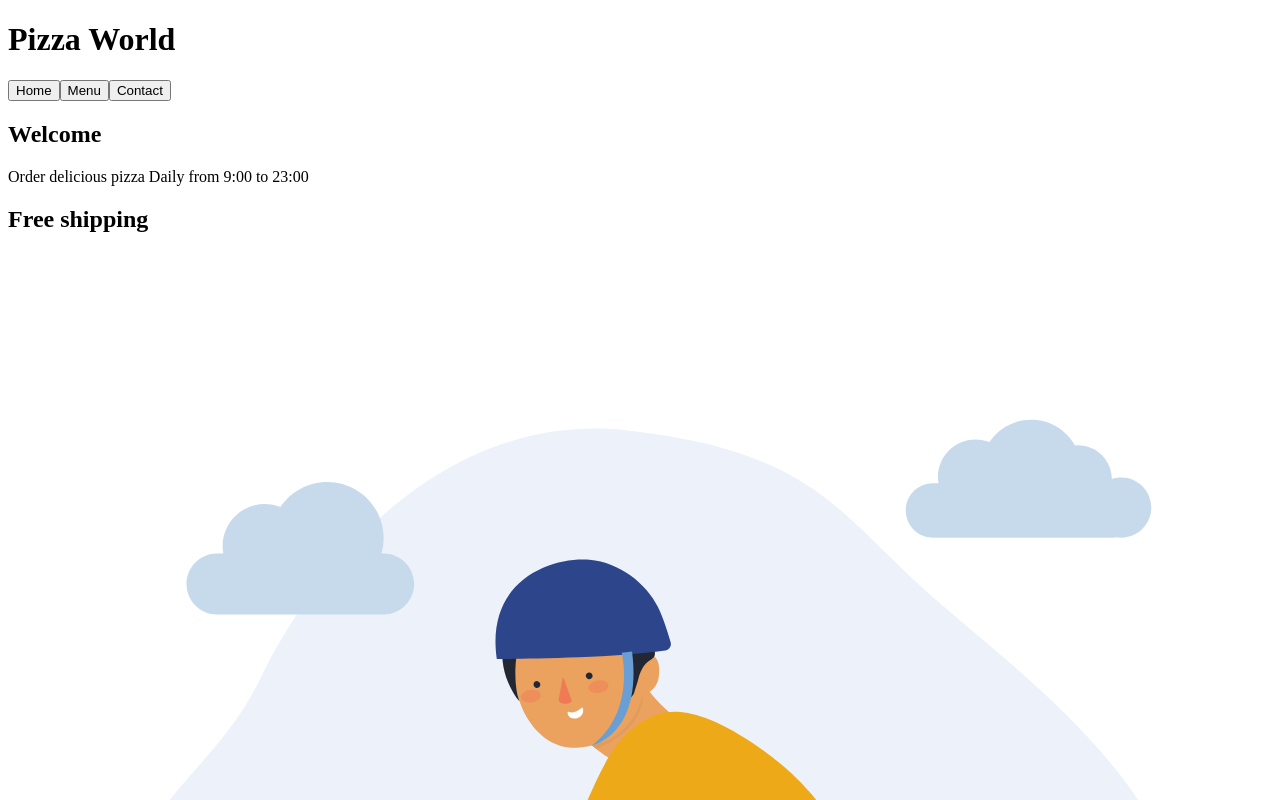
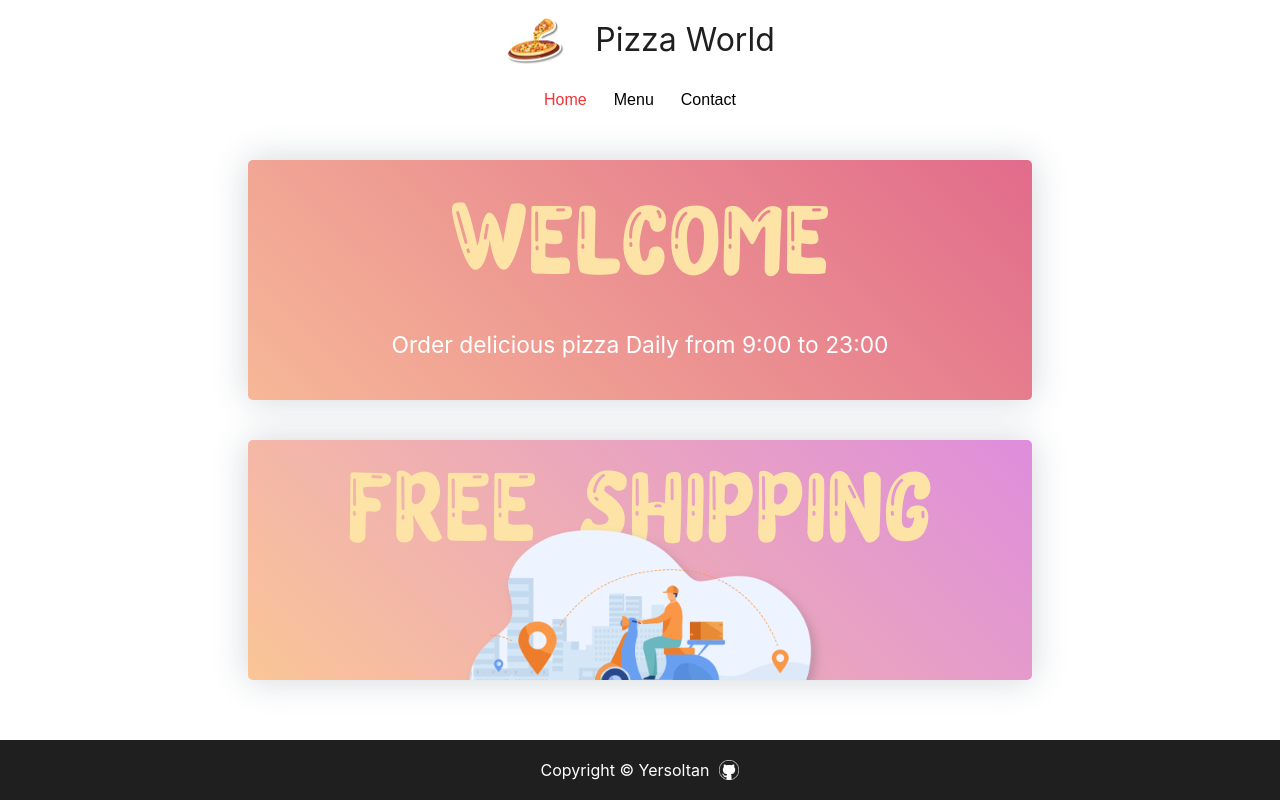
Before and after one commit to Yersoltan01/restaurant-page, a website built with webpack: page dist/index.html in a window 1280 px wide. Shown: the top 800 px of the page. Built offline with Linux system fonts and the light colour scheme.

Commit message:
Add css to home module#2

```diff
--- a/package.json
+++ b/package.json
@@ -21,6 +21,7 @@
     "css-loader": "^6.7.1",
     "style-loader": "^3.3.1",
     "webpack": "^5.73.0",
-    "webpack-cli": "^4.10.0"
+    "webpack-cli": "^4.10.0",
+    "webpack-dev-server": "^4.9.3"
   }
 }
--- a/src/index.js
+++ b/src/index.js
@@ -1,3 +1,4 @@
+import './reset.css';
 import './style.css';
 import loadHome from "./modules/home";
 import loadMenu from "./modules/menu";
@@ -5,14 +6,17 @@ import loadContact from "./modules/contact";
 
 function createHeader() {
   const header = document.createElement('header');
-  header.classList.add('header');
+
+  const logo = document.createElement('img');
+  logo.src = '../src/img/logo.png';
+  logo.setAttribute('id', 'logo');
 
   const restarauntName = document.createElement('h1');
   restarauntName.classList.add('restaraunt-name');
   restarauntName.textContent = 'Pizza World';
 
+  header.appendChild(logo);
   header.appendChild(restarauntName);
-  header.appendChild(createNav());
 
   return header;
 }
@@ -80,10 +84,14 @@ function createFooter() {
   const copyright = document.createElement('p');
   copyright.textContent = 'Copyright © Yersoltan';
 
+  const githubLogo = document.createElement('img');
+  githubLogo.src = '../src/img/github.png';
+
   const githubLink = document.createElement('a');
   githubLink.href = 'https://github.com/Yersoltan01';
 
   githubLink.appendChild(copyright);
+  githubLink.appendChild(githubLogo);
   footer.appendChild(githubLink);
 
   return footer;
@@ -93,6 +101,7 @@ function initializeWebsite() {
   const content = document.getElementById("content");
 
   content.appendChild(createHeader());
+  content.appendChild(createNav());
   content.appendChild(createMain());
   content.appendChild(createFooter());
   setActiveBtn(document.querySelector(".button-nav"));
--- a/src/modules/home.js
+++ b/src/modules/home.js
@@ -1,4 +1,4 @@
-import shippingImage from '../img/shipping.svg';
+import shippingImage from '../img/delivery.png';
 
 function createHome() {
   const home = document.createElement('div');
--- /dev/null
+++ b/src/reset.css
@@ -0,0 +1,48 @@
+/* http://meyerweb.com/eric/tools/css/reset/
+   v2.0 | 20110126
+   License: none (public domain)
+*/
+
+html, body, div, span, applet, object, iframe,
+h1, h2, h3, h4, h5, h6, p, blockquote, pre,
+a, abbr, acronym, address, big, cite, code,
+del, dfn, em, img, ins, kbd, q, s, samp,
+small, strike, strong, sub, sup, tt, var,
+b, u, i, center,
+dl, dt, dd, ol, ul, li,
+fieldset, form, label, legend,
+table, caption, tbody, tfoot, thead, tr, th, td,
+article, aside, canvas, details, embed,
+figure, figcaption, footer, header, hgroup,
+menu, nav, output, ruby, section, summary,
+time, mark, audio, video {
+	margin: 0;
+	padding: 0;
+	border: 0;
+	font-size: 100%;
+	font: inherit;
+	vertical-align: baseline;
+}
+/* HTML5 display-role reset for older browsers */
+article, aside, details, figcaption, figure,
+footer, header, hgroup, menu, nav, section {
+	display: block;
+}
+body {
+	line-height: 1;
+}
+ol, ul {
+	list-style: none;
+}
+blockquote, q {
+	quotes: none;
+}
+blockquote:before, blockquote:after,
+q:before, q:after {
+	content: '';
+	content: none;
+}
+table {
+	border-collapse: collapse;
+	border-spacing: 0;
+}
--- a/src/style.css
+++ b/src/style.css
@@ -5,3 +5,162 @@
   font-weight: normal;
   font-style: normal;
 }
+
+body {
+  height: 100vh;
+}
+
+#content {
+  color: #1f1f1f;
+  font-family: -apple-system, BlinkMacSystemFont, "Segoe UI", Roboto, Helvetica, Arial, sans-serif, "Apple Color Emoji", "Segoe UI Emoji", "Segoe UI Symbol";
+  width: 100vw;
+  height: 100vh;
+  display: flex;
+  flex-direction: column;
+}
+
+a {
+  color: #fff;
+  text-decoration: none;
+}
+
+ /*                   header                      */
+
+header {
+  font-size: 2rem;
+  padding: 15px 0;
+  width: 100%;
+  display: flex;
+  gap: 30px;
+  align-items: center;
+  justify-content: center;
+  flex-wrap: wrap;
+  text-align: center;
+}
+
+#logo {
+  width: 60px;
+  height: 50px;
+}
+
+/*                   nav                      */
+
+nav {
+  padding: 10px 0;
+  background-color: #fff;
+  position: sticky;
+  top: 0;
+  display: flex;
+  justify-content: center;
+  gap: 15px;
+  flex-wrap: wrap;
+}
+
+nav button {
+  font-size: 1rem;
+  background-color: unset;
+  border-style: unset;
+  cursor: pointer;
+}
+
+.active {
+  color: #ef3537;
+}
+
+/*                     main                      */
+
+main {
+  margin-top: 20px;
+  padding: 20px 6em;
+  display: flex;
+  justify-content: center;
+}
+
+/*                     home                      */
+
+.home {
+  display: flex;
+  flex-direction: column;
+  gap: 40px;
+  flex-wrap: wrap;
+  justify-self: stretch;
+}
+
+.welcome {
+  padding: 0 calc(15px + 10vw);
+  color: #fff;
+  font-size: calc(10px + 1vw);
+  display: flex;
+  justify-content: space-evenly;
+  text-align: center;
+  flex-direction: column;
+  background: -webkit-linear-gradient(45deg, #f6b797, #e16b8b);
+}
+
+.welcome h2 {
+  font-family: 'choco_bubbleballon_style';
+  color: #fde4a6;
+  font-size: calc(25px + 5vw);
+}
+
+.delivery {
+  background: -webkit-linear-gradient(45deg, #fac596, #de8ddc);
+  display: flex;
+  flex-direction: column;
+  align-items: center;
+  overflow: hidden;
+}
+
+.delivery h2 {
+  font-family: 'choco_bubbleballon_style';
+  text-transform: uppercase;
+  color: #fde4a6;
+  white-space: nowrap;
+  font-size: calc(25px + 5vw);
+
+  position: relative;
+  top: 30px;
+}
+
+.delivery img{
+  -webkit-filter: drop-shadow(5px 5px 5px rgba(34, 60, 80, 0.2));
+  filter: drop-shadow(5px 5px 5px rgba(34, 60, 80, 0.2));
+  z-index: 1;
+  height: 70%;
+  margin-top: auto;
+}
+
+.welcome, .delivery {
+  border-radius: 5px;
+  flex: 1 1 auto;
+  background-color:thistle;
+  min-width: 200px;
+  height: 240px;
+  -webkit-box-shadow: 0px 0px 35px 1px rgba(34, 60, 80, 0.2);
+  -moz-box-shadow: 0px 0px 35px 1px rgba(34, 60, 80, 0.2);
+  box-shadow: 0px 0px 35px 1px rgba(34, 60, 80, 0.2);
+}
+
+
+/*                    footer                      */
+footer {
+  color: #fff;
+  background-color: #1f1f1f;
+  height: 30px;
+  display: flex;
+  justify-content: center;
+  align-items: center;
+  padding: 15px 0;
+  margin-top: auto;
+}
+
+footer img {
+  height: 20px;
+  width: 20px;
+}
+
+footer a {
+  display: flex;
+  align-items: center;
+  gap: 10px;
+}
```
Also changed, not shown: dist/10917d3ddc5b4033f960.svg (added), dist/2ac40cdcbc12edcba76b.png (added), dist/4e94db822f92aafa176e.svg (added), dist/84fddaa1518c91ebb63e.svg (added), dist/eeeab5a88529f7f38c90.svg (added), dist/main.js, src/img/delivery.png (added), src/img/delivery.svg (added), src/img/github.png (added), src/img/logo.png (added), src/img/shipping.svg (deleted), 2 other files.
